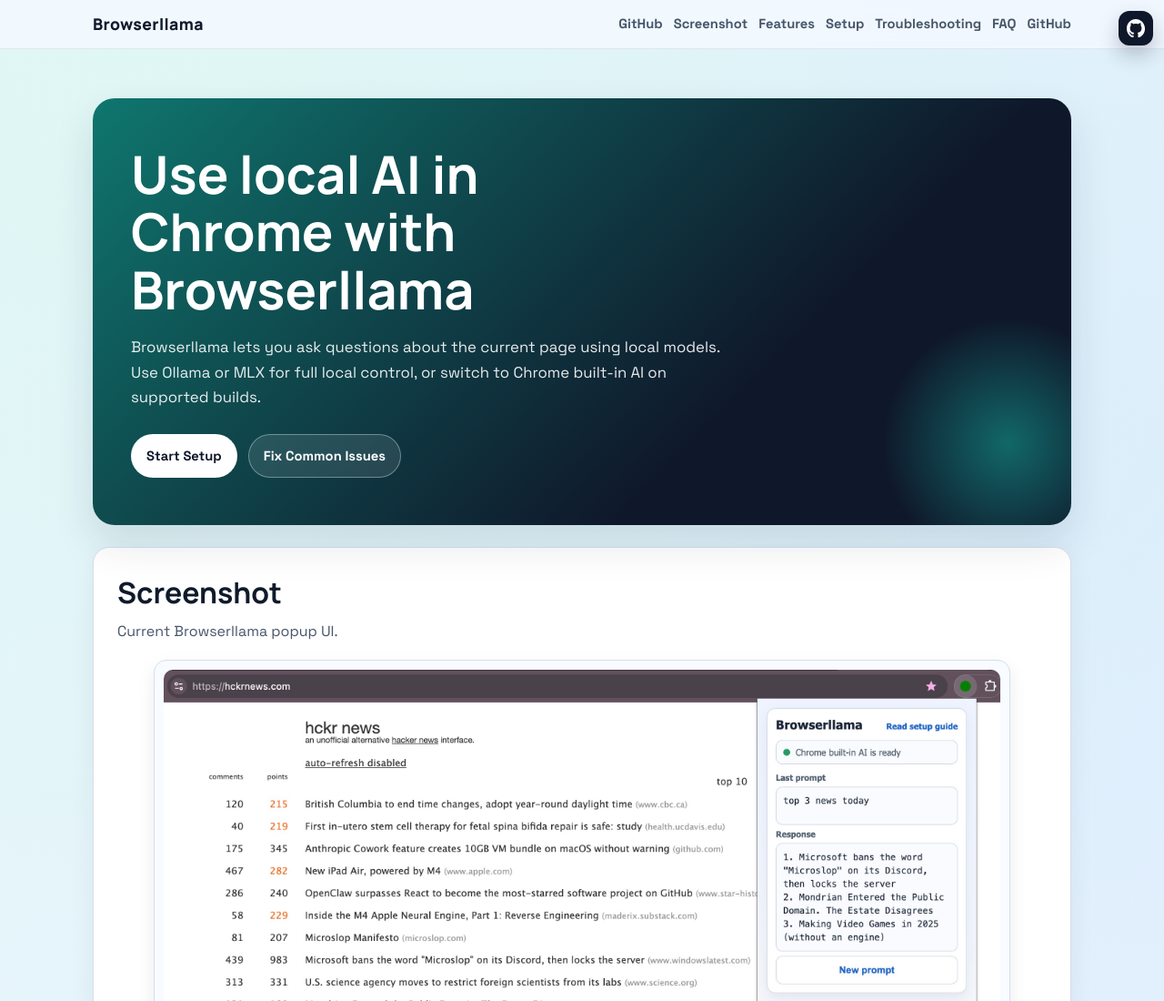
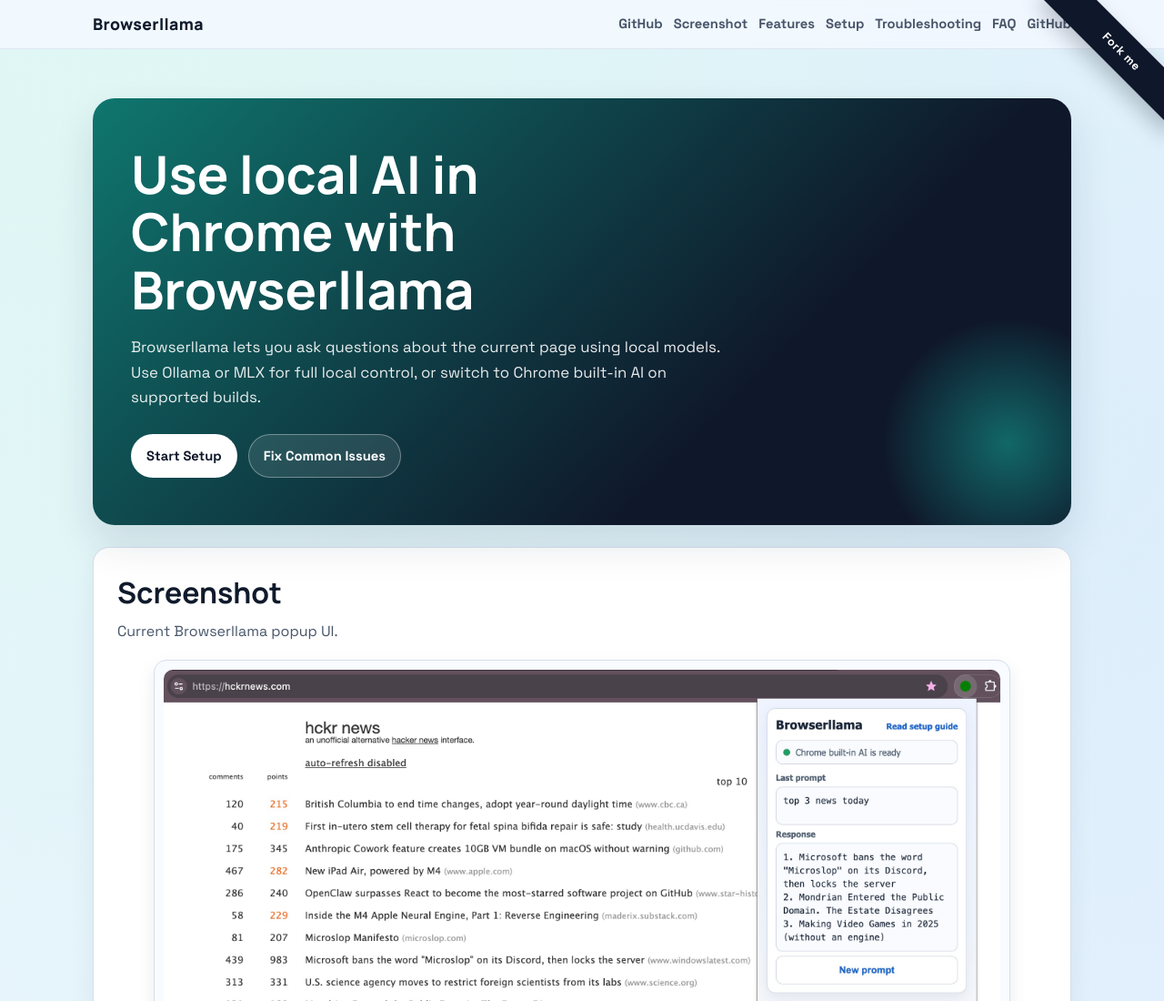
Before and after one commit to vmandic/browserllama, a browser extension: page index.html in a window 1280 px wide. Shown: the top 1100 px of the page at 91% size. Drawn offline with Linux system fonts and the light colour scheme.

Commit message:
docs: restore fork ribbon with wider strip

```diff
--- a/index.html
+++ b/index.html
@@ -105,29 +105,33 @@
 
         .github-corner {
             position: fixed;
-            top: 12px;
-            right: 12px;
+            top: 0;
+            right: 0;
             z-index: 30;
-            width: 38px;
-            height: 38px;
-            border-radius: 12px;
+            width: 180px;
+            height: 180px;
+            overflow: hidden;
+            pointer-events: none;
+        }
+
+        .github-corner span {
+            position: absolute;
+            top: 36px;
+            right: -54px;
+            transform: rotate(45deg);
             background: #0f172a;
             color: #ffffff;
-            display: grid;
-            place-items: center;
             text-decoration: none;
+            padding: 10px 74px;
+            font-size: 0.8rem;
+            font-weight: 700;
+            letter-spacing: 0.05em;
             box-shadow: 0 10px 22px rgba(15, 23, 42, 0.24);
+            pointer-events: auto;
         }
 
-        .github-corner svg {
-            width: 20px;
-            height: 20px;
-            display: block;
-            fill: currentColor;
-        }
-
-        .github-corner:focus-visible,
-        .github-corner:hover {
+        .github-corner span:focus-visible,
+        .github-corner span:hover {
             background: #115e59;
         }
 
@@ -318,11 +322,7 @@
             }
 
             .github-corner {
-                width: 34px;
-                height: 34px;
-                border-radius: 10px;
-                top: 10px;
-                right: 10px;
+                display: none;
             }
         }
     </style>
@@ -344,9 +344,7 @@
     </header>
 
     <a class="github-corner" href="https://github.com/vmandic/browserllama" target="_blank" rel="noopener noreferrer" aria-label="Fork Browserllama on GitHub">
-        <svg viewBox="0 0 16 16" aria-hidden="true">
-            <path d="M8 0C3.58 0 0 3.73 0 8.34c0 3.68 2.29 6.8 5.47 7.9.4.08.55-.18.55-.4 0-.2-.01-.86-.01-1.56-2.01.38-2.53-.51-2.69-.99-.09-.25-.48-.99-.82-1.19-.28-.15-.68-.52-.01-.53.63-.01 1.08.6 1.23.85.72 1.26 1.87.9 2.33.68.07-.54.28-.9.51-1.1-1.78-.2-3.64-.93-3.64-4.14 0-.91.31-1.65.82-2.23-.08-.2-.36-1.02.08-2.12 0 0 .67-.22 2.2.84.64-.18 1.32-.27 2-.27.68 0 1.36.09 2 .27 1.53-1.06 2.2-.84 2.2-.84.44 1.1.16 1.92.08 2.12.51.58.82 1.32.82 2.23 0 3.22-1.87 3.94-3.65 4.14.29.26.54.77.54 1.56 0 1.12-.01 2.02-.01 2.3 0 .22.15.48.55.4 3.18-1.1 5.47-4.22 5.47-7.9C16 3.73 12.42 0 8 0z"></path>
-        </svg>
+        <span>Fork me</span>
     </a>
 
     <main class="shell">
```
